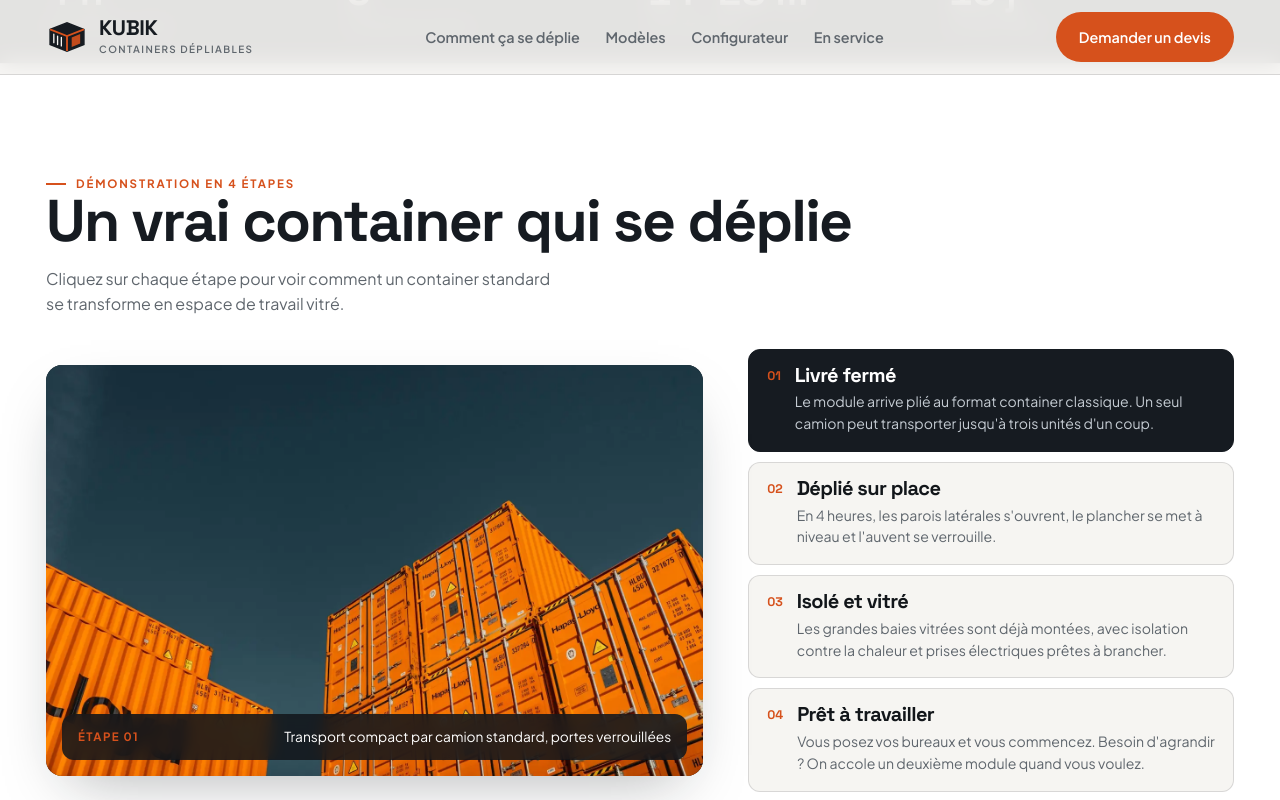
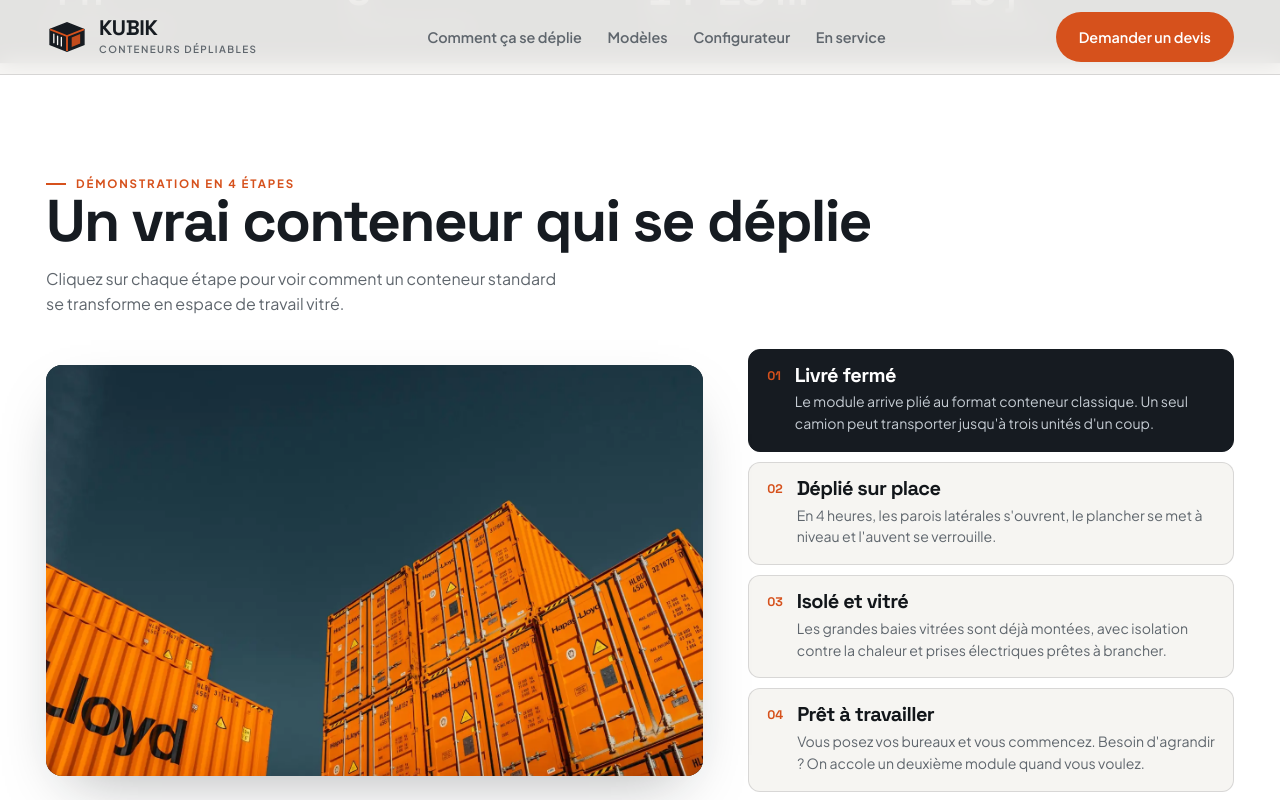
Before and after one commit to kpadonouk442-design/atelier-karl, a plain HTML site: page kubik/index.html in a window 1280 px wide. Both pictures are taken after a click on the tab 991 px from the left and 1073 px from the top of the page. Shown: the part 673-1473 px from the top of the page. Drawn offline with Linux system fonts and the light colour scheme.

Commit message:
Kubik : image du dépliage sans texte par-dessus, « conteneur » en français
Co-Authored-By: Claude Opus 5.5 <noreply@anthropic.com>
Claude-Session: https://claude.ai/code/session_013SGdmYz5ZeNbPNriaizYnb

```diff
--- a/kubik/index.html
+++ b/kubik/index.html
@@ -5,7 +5,7 @@
 <meta name="viewport" content="width=device-width, initial-scale=1">
 <title>KUBIK — Bureaux et modules dépliables</title>
 <link rel="icon" href="data:,">
-<meta name="description" content="KUBIK, marque de modules dépliables et containers aménagés. dépliage, gammes, configurateur.">
+<meta name="description" content="KUBIK, marque de modules dépliables et conteneurs aménagés. dépliage, gammes, configurateur.">
 <link rel="preconnect" href="https://fonts.googleapis.com">
 <link rel="preconnect" href="https://fonts.gstatic.com" crossorigin>
 <link href="https://fonts.googleapis.com/css2?family=Plus+Jakarta+Sans:wght@400;500;600;700&family=Space+Grotesk:wght@600;700&display=swap" rel="stylesheet">
@@ -177,7 +177,7 @@ footer{background:var(--steel);color:#aeb6be;padding:clamp(34px,5vw,60px) var(--
       <path d="M8 14v9M12 16v9M16 17.5v9" stroke="#f6f5f2" stroke-width="1.4" stroke-linecap="round"/>
       <path d="M27 17.5l9-3.6v10l-9 3.6v-10Z" fill="#d6511c" fill-opacity=".9"/>
     </svg>
-    <div><span>KUBIK</span><small>Containers dépliables</small></div>
+    <div><span>KUBIK</span><small>Conteneurs dépliables</small></div>
   </a>
   <nav aria-label="Navigation"><ul>
     <li><a href="#deplie">Comment ça se déplie</a></li><li><a href="#gammes">Modèles</a></li><li><a href="#configurateur">Configurateur</a></li><li><a href="#chantiers">En service</a></li>
@@ -212,8 +212,8 @@ footer{background:var(--steel);color:#aeb6be;padding:clamp(34px,5vw,60px) var(--
 <!-- Démonstration du dépliage (plus bas dans la page, avec vraies photos) -->
 <section class="demo-seq" id="deplie">
   <div class="demo-head">
-    <div><span class="tag">Démonstration en 4 étapes</span><h2>Un vrai container qui se déplie</h2></div>
-    <p>Cliquez sur chaque étape pour voir comment un container standard se transforme en espace de travail vitré.</p>
+    <div><span class="tag">Démonstration en 4 étapes</span><h2>Un vrai conteneur qui se déplie</h2></div>
+    <p>Cliquez sur chaque étape pour voir comment un conteneur standard se transforme en espace de travail vitré.</p>
   </div>
   <div class="unfold-grid">
     <div class="unfold-stage" id="uStage">
@@ -221,12 +221,11 @@ footer{background:var(--steel);color:#aeb6be;padding:clamp(34px,5vw,60px) var(--
       <img src="img/real4.jpg" alt="Container avec paroi latérale et auvent ouverts" data-u="1">
       <img src="img/real3.png" alt="Module vitré et isolé posé sur gravier" data-u="2">
       <img src="img/real5.png" alt="Ensemble modulaire de bureaux en service" data-u="3">
-      <div class="unfold-cap"><b id="uTag">Étape 01</b><span id="uCap">Transport compact par camion standard, portes verrouillées</span></div>
     </div>
     <div class="unfold-steps" id="uSteps" role="tablist" aria-label="Étapes de dépliage">
       <button class="ustep" role="tab" aria-selected="true" data-u="0" data-cap="Transport compact par camion standard, portes verrouillées">
         <small>01</small><h3>Livré fermé</h3>
-        <p>Le module arrive plié au format container classique. Un seul camion peut transporter jusqu'à trois unités d'un coup.</p>
+        <p>Le module arrive plié au format conteneur classique. Un seul camion peut transporter jusqu'à trois unités d'un coup.</p>
       </button>
       <button class="ustep" role="tab" aria-selected="false" data-u="1" data-cap="Ouverture des parois et de l'auvent sans grue lourde">
         <small>02</small><h3>Déplié sur place</h3>
@@ -350,9 +349,9 @@ const uSteps=$$('#uSteps .ustep'), uImgs=$$('#uStage img');
 function setUnfold(i){
   uSteps.forEach(b=>b.setAttribute('aria-selected',b.dataset.u===i));
   uImgs.forEach(im=>im.classList.toggle('on',im.dataset.u===i));
-  $('#uTag').textContent='Étape 0'+(+i+1);
+  if($('#uTag'))$('#uTag').textContent='Étape 0'+(+i+1);
   const active=uSteps.find(b=>b.dataset.u===i);
-  if(active) $('#uCap').textContent=active.dataset.cap;
+  if(active&&$('#uCap')) $('#uCap').textContent=active.dataset.cap;
 }
 uSteps.forEach(b=>b.addEventListener('click',()=>setUnfold(b.dataset.u)));
 
```
